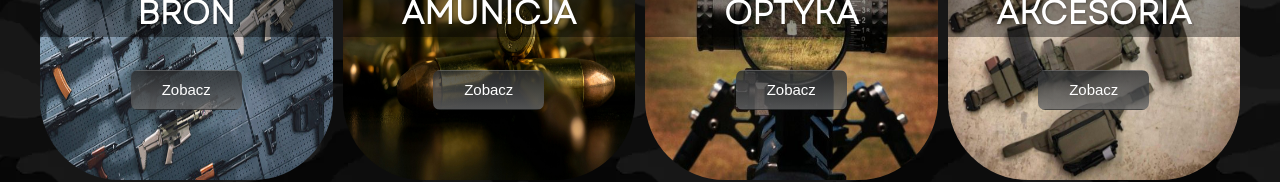
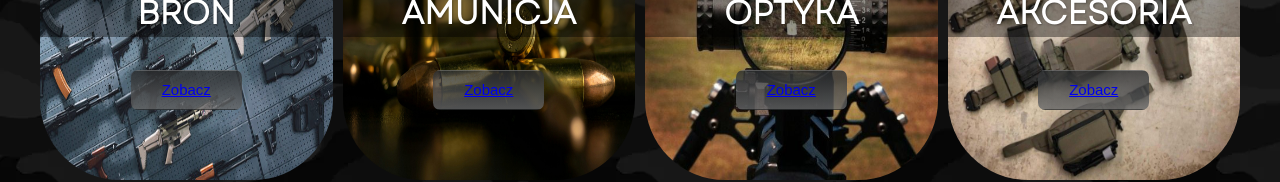
Before and after one commit to BocianRocky/GunStork, a React (Create React App) app in the folder gunstork-frontend/: page / in a window 1280 px wide. Shown: the part 977-1159 px from the top of the page. Built offline with nearby package versions, Linux system fonts and the light colour scheme; no server answers.

Commit message:
change Link

```diff
--- a/gunstork-frontend/src/Elementor.js
+++ b/gunstork-frontend/src/Elementor.js
@@ -3,6 +3,7 @@ import Rifle from './assets/images/elementor-rifle.jpg'
 import Ammo from './assets/images/elementor-ammo.jpg'
 import Scope from './assets/images/elementor-scope.jpg'
 import Acc from './assets/images/elementor-acc.jpg'
+import { Link } from 'react-router-dom';
 
 function Elementor(){
     return(
@@ -13,28 +14,28 @@ function Elementor(){
                     <img src={Rifle} alt=''/>
                     <div class='overlay'>
                         <p>BROŃ</p>
-                        <button className="elementor">Zobacz</button>
+                        <button className="elementor"><Link to="/products/categories/subcategories?categoryName=broń">Zobacz</Link></button>
                     </div>
                 </div>
                 <div className='element'>
                     <img src={Ammo} alt=''/>
                     <div class='overlay'>
                         <p>AMUNICJA</p>
-                        <button className="elementor">Zobacz</button>
+                        <button className="elementor"><Link to="/products/categories/subcategories?categoryName=amunicja">Zobacz</Link></button>
                     </div>
                 </div>
                 <div className='element'>
                     <img src={Scope} alt=''/>
                     <div class='overlay'>
                         <p>OPTYKA</p>
-                        <button className="elementor">Zobacz</button>
+                        <button className="elementor"><Link to="/products/categories/subcategories?categoryName=optyka">Zobacz</Link></button>
                     </div>
                 </div>
                 <div className='element'>
                     <img src={Acc} alt=''/>
                     <div class='overlay'>
                         <p>AKCESORIA</p>
-                        <button className="elementor">Zobacz</button>
+                        <button className="elementor"><Link to="/products?type=AKCESORIA">Zobacz</Link></button>
                     </div>
                 </div>
             </div>
--- a/gunstork-frontend/src/SecNav.js
+++ b/gunstork-frontend/src/SecNav.js
@@ -8,7 +8,7 @@ function SecNav(){
       <nav>
         <ul>
           <li>
-            <Link to="/products?type=broń">BROŃ</Link>
+            <Link to="/products/categories/subcategories?categoryName=broń">BROŃ</Link>
             <ul className="sub-menu">
               <li><Link to="/products?type=broń-krótka-bocznego-zapłonu">Broń krótka bocznego zapłonu</Link></li>
               <li><Link to="/products?type=broń-długa-bocznego-zapłonu">Broń długa bocznego zapłonu</Link></li>
@@ -17,7 +17,7 @@ function SecNav(){
             </ul>
           </li>
           <li>
-            <Link to="/main2">AMUNICJA</Link>
+            <Link to="/products/categories/subcategories?categoryName=amunicja">AMUNICJA</Link>
             <ul className="sub-menu">
               <li><Link to="/products?type=Amunicja-bocznego-zapłonu">Amunicja bocznego zapłonu</Link></li>
               <li><Link to="/products?type=Amunicja-centralnego-zapłonu">Amunicja centralnego zapłonu</Link></li>
@@ -25,7 +25,7 @@ function SecNav(){
             </ul>
           </li>
           <li>
-            <Link to="/main3">OPTYKA</Link>
+            <Link to="/products/categories/subcategories?categoryName=optyka">OPTYKA</Link>
             <ul className="sub-menu">
               <li><Link to="/products?type=Kolimatory">Kolimatory</Link></li>
               <li><Link to="/products?type=Termowizja">Termowizja</Link></li>
```
